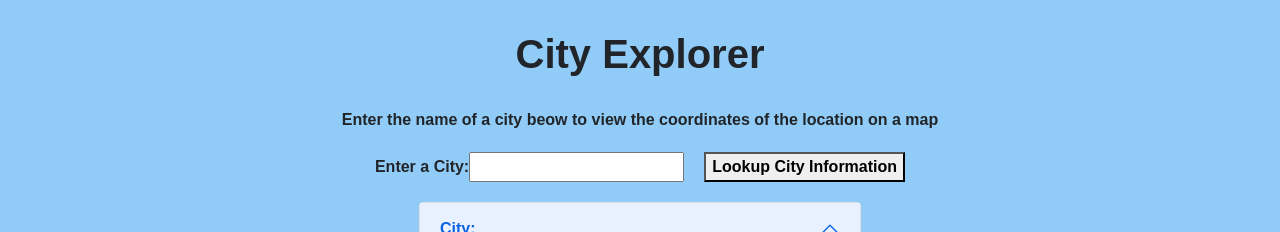
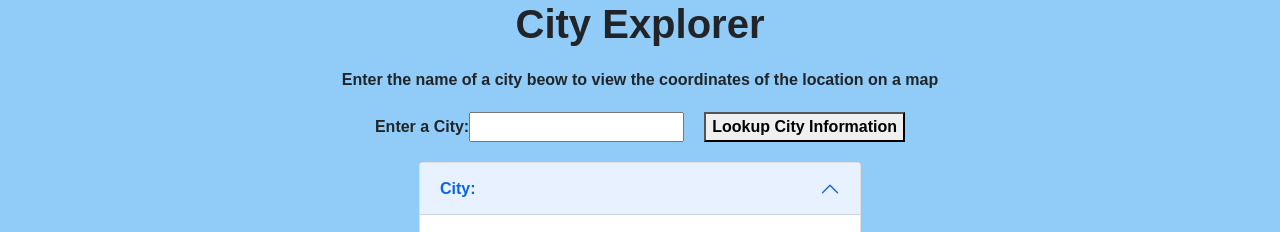
Before and after one commit to ehammes/city-explorer, a React (Create React App) app: page / in a window 1280 px wide. Shown: the top 232 px of the page. Built offline with nearby package versions, Linux system fonts and the light colour scheme; no server answers.

Commit message:
completed part4

```diff
--- a/src/App.css
+++ b/src/App.css
@@ -2,25 +2,28 @@
   font-family: Arial, Helvetica, sans-serif;
 }
 
-body {
+#body {
   background-color: rgb(145, 204, 248);
 }
 
 h1 {
   text-align: center;
-  margin: 30px;
   font-weight: bold;
 }
 
 p, form {
   text-align: center;
   font-weight: 550;
-  margin-bottom: 20px;
+  margin: 20px 20px;
 }
 
 form > button {
   font-weight: 550;
   margin-left: 20px;
+}
+
+#error {
+  color: red;
 }
 
 #accordion {
--- a/src/App.js
+++ b/src/App.js
@@ -8,11 +8,15 @@ class App extends React.Component {
     super(props);
     this.state = {
       city: '',
+      error: false,
+      long: '',
+      lat: '',
     }
   }
 
   handleCitySubmit = async (e) => {
     e.preventDefault();
+    try {
       let url = `https://us1.locationiq.com/v1/search.php?key=${process.env.REACT_APP_LOCATION_API_KEY}&q=${this.state.city}&format=json`;
       let cityDetails = await axios.get(url);
       this.setState({
@@ -20,6 +24,12 @@ class App extends React.Component {
         long: cityDetails.data[0].lon,
         lat: cityDetails.data[0].lat
       });
+    } catch (error) {
+      this.setState({
+        error: true,
+        errorMessage: error.message,
+      })
+    }
   }
 
   cityChange = (e) => {
@@ -32,8 +42,7 @@ class App extends React.Component {
     let mapURL = `https://maps.locationiq.com/v3/staticmap?key=${process.env.REACT_APP_LOCATION_API_KEY}&center=${this.state.lat},${this.state.long}&zoom=13`
 
     return (
-      <>
-        <body>
+      <div id='body'>
         <h1>City Explorer</h1>
         <p>Enter the name of a city beow to view the coordinates of the location on a map</p>
         <form onSubmit={this.handleCitySubmit}>
@@ -41,6 +50,10 @@ class App extends React.Component {
           <input type='text' id="cityName" onChange={this.cityChange} />
           <button type='submit'>Lookup City Information</button>
         </form>
+        {this.state.error
+          ?
+          <p id='error'>{this.state.errorMessage}</p>
+          :
           <div id='accordion'>
             <Accordion defaultActiveKey="0" alwaysOpen>
               <Accordion.Item eventKey="0">
@@ -62,8 +75,8 @@ class App extends React.Component {
               </Accordion.Item>
             </Accordion>
           </div>
-        </body>
-      </>
+        }
+      </div>
     );
   }
 }
```
Lines whose indentation alone changed are shown as unchanged.
